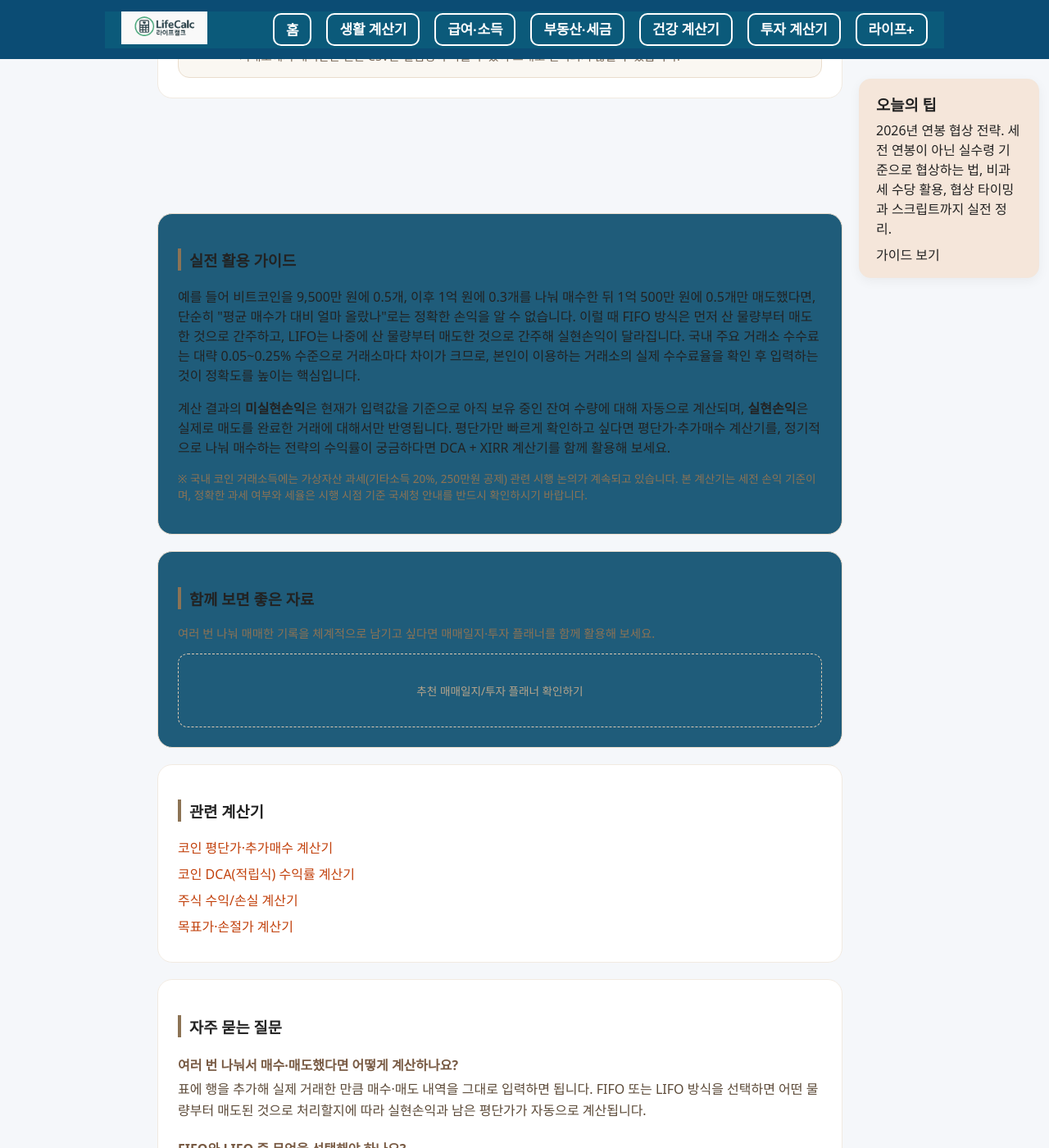
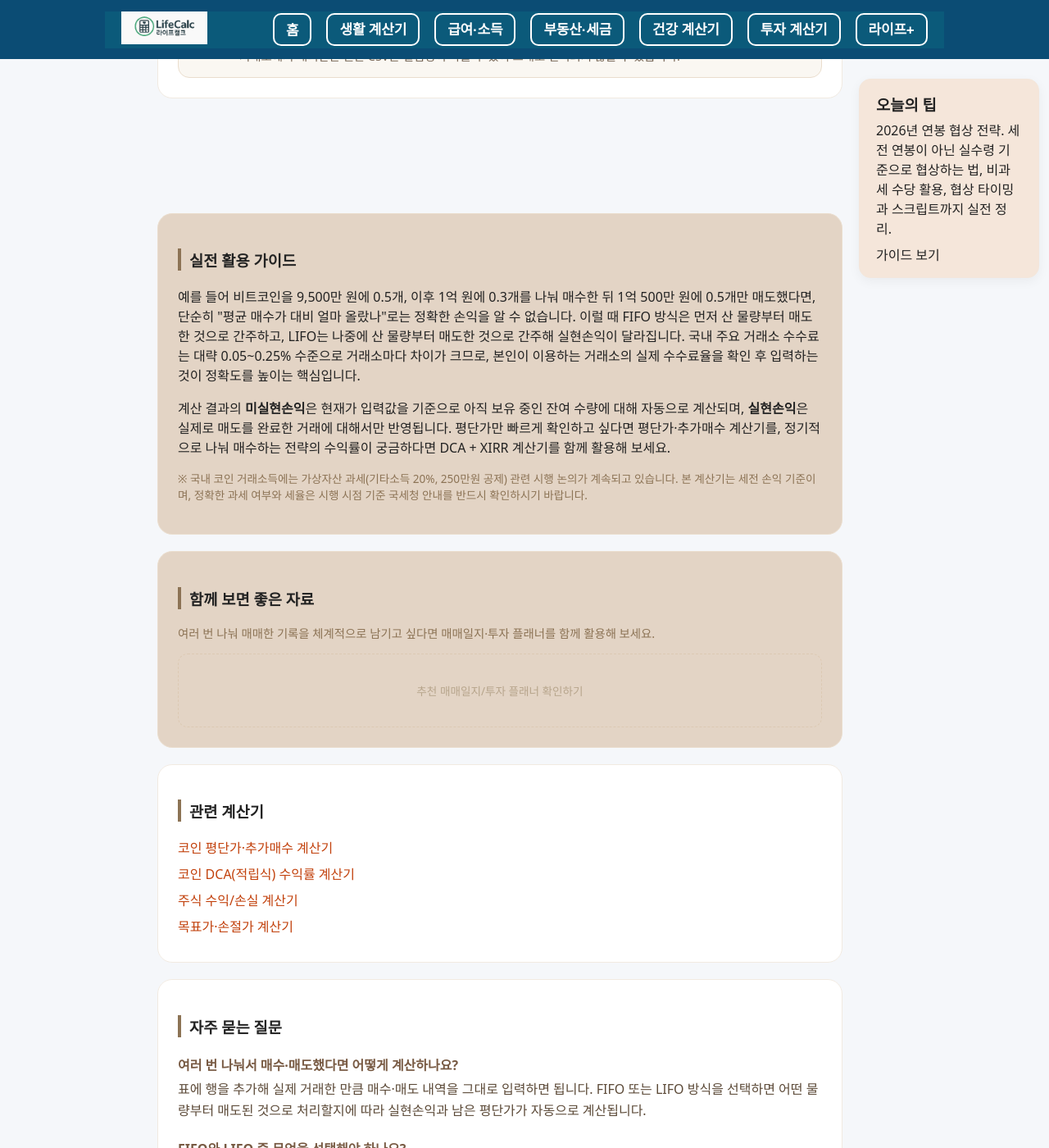
Before and after one commit to khai-lang/LifeCalc, a Jekyll site: the page built from invest/crypto/pnl/index.html, in a window 1280 px wide and 1400 px high, scrolled down 1498 px. Shown: the whole window at 82% size. Built offline with Jekyll 4.4.1, drawn with Linux system fonts in a browser that asks for light colours.

Commit message:
Change background color of cp-card-light class

```diff
--- a/invest/crypto/pnl/index.html
+++ b/invest/crypto/pnl/index.html
@@ -260,7 +260,7 @@
     padding: 24px;
     margin-bottom: 20px;
   }
-  .cp-card-light { background: #1f5c7a; border-color: #eaddcd; }
+  .cp-card-light { background: #e3d4c5; border-color: #eaddcd; }
   .cp-card h3 { border-left: 4px solid #8c7355; padding-left: 10px; }
   .cp-sub-desc { color: #fff; font-size: 0.92rem; margin-top: -6px; }
   .cp-note { font-size: 0.85rem; color: #8c7355; }
```
